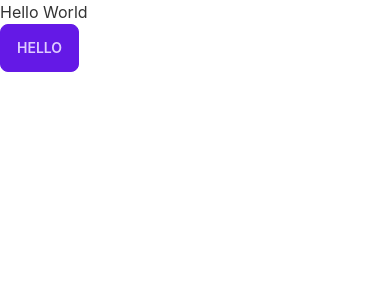
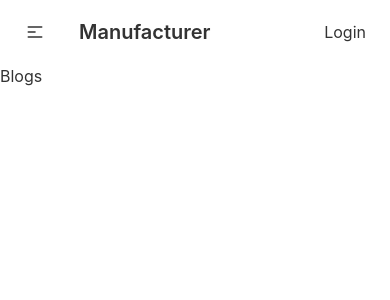
Before and after one commit to rayhan1650/parts-manufacturer-client, a React (Create React App) app: page /blogs in a window 390 px wide. Shown: the top 300 px of the page. Built offline with nearby package versions, Linux system fonts and the light colour scheme.

Commit message:
react router installed & some header added

```diff
--- a/package.json
+++ b/package.json
@@ -9,6 +9,7 @@
     "daisyui": "^2.15.0",
     "react": "^18.1.0",
     "react-dom": "^18.1.0",
+    "react-router-dom": "^6.3.0",
     "react-scripts": "5.0.1",
     "web-vitals": "^2.1.4"
   },
--- a/src/App.js
+++ b/src/App.js
@@ -1,10 +1,20 @@
+import { Route, Routes } from "react-router-dom";
 import "./App.css";
+import Blogs from "./Pages/Blogs/Blogs";
+import Home from "./Pages/Home/Home/Home";
+import Header from "./Pages/Shared/Header/Header";
+import PageNotFound from "./Pages/Shared/PageNotFound/PageNotFound";
 
 function App() {
   return (
     <div>
-      <h2>Hello World</h2>
-      <button className="btn btn-primary">Hello</button>
+      <Header />
+      <Routes>
+        <Route path="/" element={<Home />} />
+        <Route path="/home" element={<Home />} />
+        <Route path="/blogs" element={<Blogs />} />
+        <Route path="*" element={<PageNotFound />} />
+      </Routes>
     </div>
   );
 }
--- /dev/null
+++ b/src/Pages/Blogs/Blogs.js
@@ -0,0 +1,11 @@
+import React from "react";
+
+const Blogs = () => {
+  return (
+    <div>
+      <h2>Blogs</h2>
+    </div>
+  );
+};
+
+export default Blogs;
--- /dev/null
+++ b/src/Pages/Home/Home/Home.js
@@ -0,0 +1,11 @@
+import React from "react";
+
+const Home = () => {
+  return (
+    <div>
+      <h2>Home</h2>
+    </div>
+  );
+};
+
+export default Home;
--- /dev/null
+++ b/src/Pages/Shared/Header/Header.js
@@ -0,0 +1,77 @@
+import React from "react";
+import { Link } from "react-router-dom";
+
+const Header = () => {
+  return (
+    <div className="navbar bg-base-100">
+      <div className="navbar-start">
+        {/* for dropdown  */}
+        <div className="dropdown">
+          <label tabIndex="0" className="btn btn-ghost lg:hidden">
+            <svg
+              xmlns="http://www.w3.org/2000/svg"
+              className="h-5 w-5"
+              fill="none"
+              viewBox="0 0 24 24"
+              stroke="currentColor"
+            >
+              <path
+                strokeLinecap="round"
+                strokeLinejoin="round"
+                strokeWidth="2"
+                d="M4 6h16M4 12h8m-8 6h16"
+              />
+            </svg>
+          </label>
+          <ul
+            tabIndex="0"
+            className="menu menu-compact dropdown-content mt-3 p-2 shadow bg-base-100 rounded-box w-52"
+          >
+            <li>
+              <Link to="/home">Home</Link>
+            </li>
+            <li>
+              <Link to="/blogs">Blogs</Link>
+            </li>
+
+            <li>
+              <a>Item 3</a>
+            </li>
+          </ul>
+        </div>
+
+        {/* website logo  */}
+        <Link to="/home" className="btn btn-ghost normal-case text-xl">
+          Manufacturer
+        </Link>
+      </div>
+
+      {/* for main navigation items  */}
+      <div className="navbar-center hidden lg:flex">
+        <ul className="menu menu-horizontal p-0">
+          <li>
+            <Link to="/home">Home</Link>
+          </li>
+          <li>
+            <Link to="/blogs">Blogs</Link>
+          </li>
+
+          <li>
+            <Link to="/blogs">Blogs</Link>
+          </li>
+        </ul>
+      </div>
+
+      {/* for end nav  */}
+      <div className="navbar-end">
+        <ul className="menu menu-horizontal p-0">
+          <li>
+            <Link to="/home">Login</Link>
+          </li>
+        </ul>
+      </div>
+    </div>
+  );
+};
+
+export default Header;
--- /dev/null
+++ b/src/Pages/Shared/PageNotFound/PageNotFound.js
@@ -0,0 +1,11 @@
+import React from "react";
+
+const PageNotFound = () => {
+  return (
+    <div>
+      <h2>PageNotFound</h2>
+    </div>
+  );
+};
+
+export default PageNotFound;
--- a/src/index.js
+++ b/src/index.js
@@ -1,13 +1,16 @@
-import React from 'react';
-import ReactDOM from 'react-dom/client';
-import './index.css';
-import App from './App';
-import reportWebVitals from './reportWebVitals';
+import React from "react";
+import ReactDOM from "react-dom/client";
+import "./index.css";
+import App from "./App";
+import reportWebVitals from "./reportWebVitals";
+import { BrowserRouter } from "react-router-dom";
 
-const root = ReactDOM.createRoot(document.getElementById('root'));
+const root = ReactDOM.createRoot(document.getElementById("root"));
 root.render(
   <React.StrictMode>
-    <App />
+    <BrowserRouter>
+      <App />
+    </BrowserRouter>
   </React.StrictMode>
 );
 
```
Also changed, not shown: src/Pages/Shared/PageNotFound/PageNotFound.css (added), 1 other file (tests, documents, lock files or other folders).
